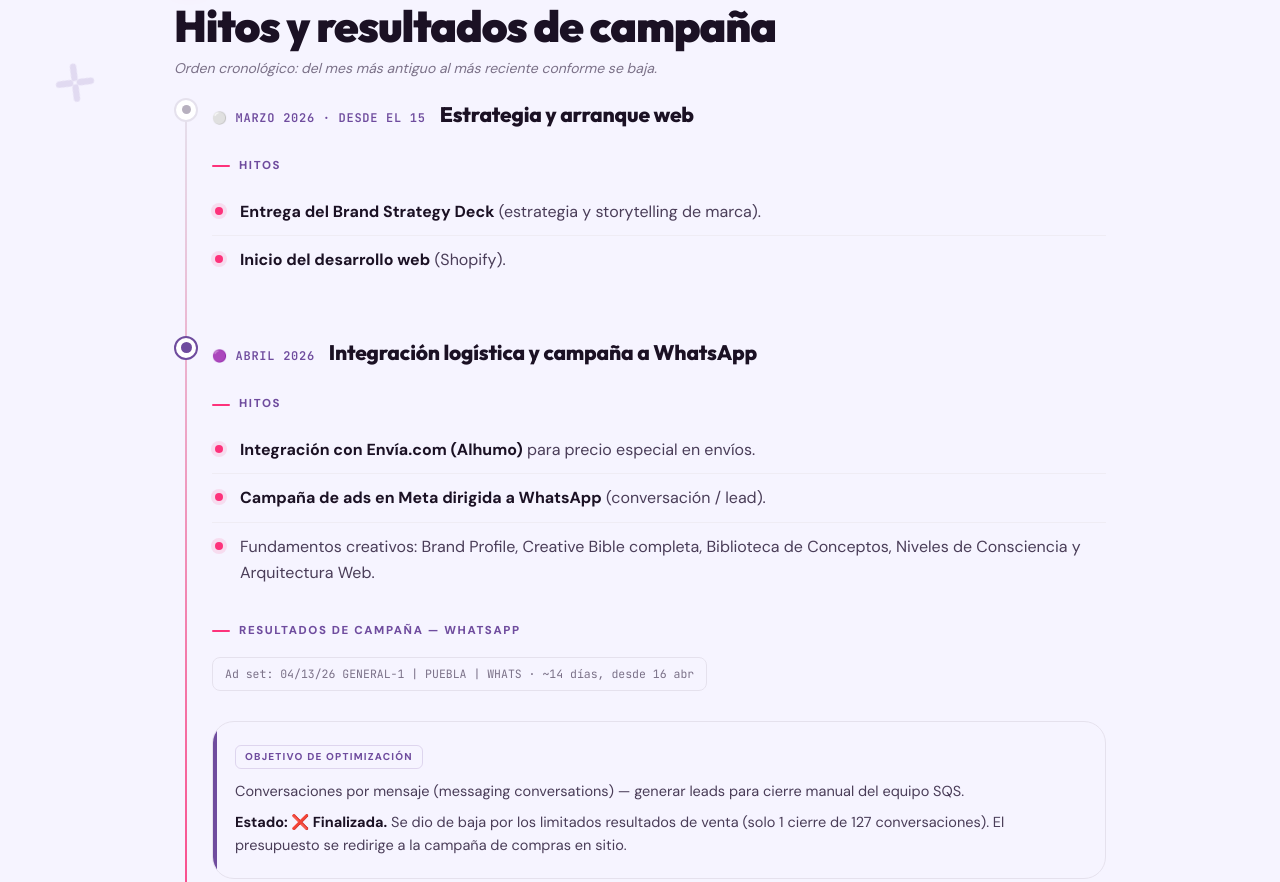
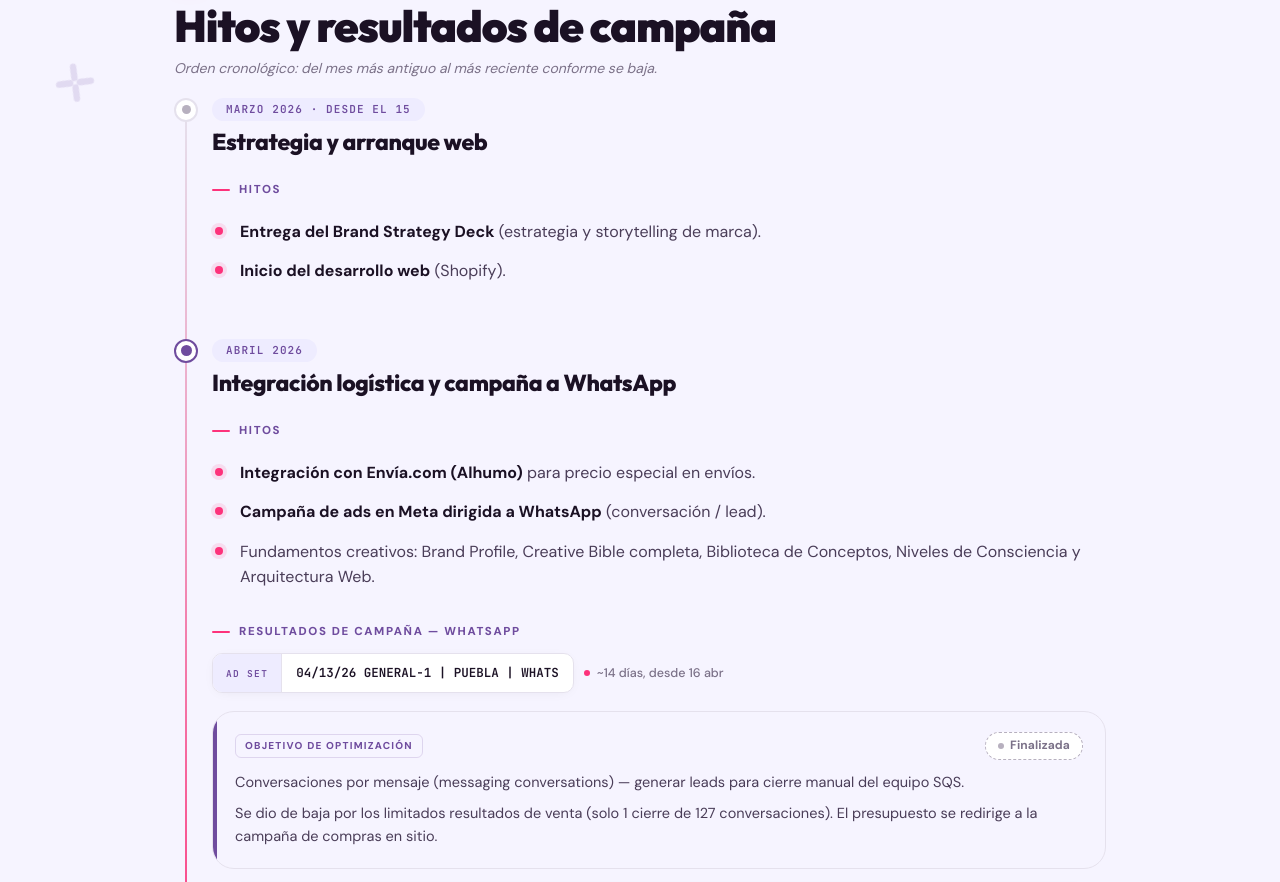
Before and after one commit to vgiorgana34/rpt-sqs-m3k9, a plain HTML site: page index.html in a window 1280 px wide. Shown: the part 3323-4205 px from the top of the page. Drawn offline with Linux system fonts and the light colour scheme.

Commit message:
Refinar legibilidad del timeline (handoff Claude Design)
- Fecha como pill apilado sobre el título (jerarquía de dos niveles)
- Quitar emojis duplicados de mes (el nodo de la línea ya codifica la fase)
- Viñetas sin líneas divisorias (espaciado en vez de textura de tabla)
- Chip Ad set como barra etiquetada (AD SET + ID + descriptor con punto)
- Estado del callout WhatsApp como badge Finalizada en fila de encabezado

```diff
--- a/index.html
+++ b/index.html
@@ -253,6 +253,9 @@ tbody tr:hover{background:var(--surface-softer)}
 .callout .tag{display:inline-block;font-size:10px;font-weight:800;letter-spacing:.12em;
   text-transform:uppercase;color:var(--primary);border:1px solid var(--outline-primary);
   border-radius:6px;padding:3px 9px;margin-bottom:11px}
+.callout__head{display:flex;align-items:center;justify-content:space-between;gap:12px;
+  flex-wrap:wrap;margin-bottom:11px}
+.callout__head .tag{margin-bottom:0}
 .callout p{margin:0 0 8px;font-size:14.5px;color:var(--on-surface-70)}
 .callout p:last-child{margin:0}
 .callout--warn{background:linear-gradient(90deg,rgba(253,50,123,.07),rgba(253,50,123,.02))}
@@ -275,13 +278,27 @@ tbody tr:hover{background:var(--surface-softer)}
 .tl-node.n-may{border-color:var(--highlight)}
 .tl-node.n-jun i{width:11px;height:11px;background:var(--accent)}
 .tl-node.n-jun{border-color:var(--accent);box-shadow:0 0 0 4px rgba(253,50,123,.14)}
-.tl-head{display:flex;align-items:baseline;gap:14px;flex-wrap:wrap;margin-bottom:2px}
-.tl-month{font-family:'JetBrains Mono',monospace;font-size:12px;font-weight:600;letter-spacing:.06em;
-  text-transform:uppercase;color:var(--primary)}
-.tl-title{font-family:'Outfit';font-size:21px;font-weight:800;color:var(--on-surface);letter-spacing:-.01em;margin:0}
-.adset{font-family:'JetBrains Mono',monospace;font-size:11.5px;color:var(--on-surface-50);
-  background:var(--surface-softer);border:1px solid var(--outline);border-radius:8px;
-  padding:7px 12px;display:inline-block;margin:4px 0 14px}
+.tl-head{display:flex;flex-direction:column;align-items:flex-start;gap:8px;margin-bottom:6px}
+.tl-month{font-family:'JetBrains Mono',monospace;font-size:11px;font-weight:600;letter-spacing:.1em;
+  text-transform:uppercase;color:var(--primary);background:var(--surface-soft);
+  border-radius:var(--r-full);padding:6px 14px;line-height:1}
+.tl-title{font-family:'Outfit';font-size:23px;font-weight:800;color:var(--on-surface);
+  letter-spacing:-.015em;margin:0;line-height:1.15;text-wrap:balance}
+/* timeline bullets: spacing over hairlines for a cleaner read */
+.timeline ul.clean{margin-bottom:4px}
+.timeline ul.clean>li{border-bottom:none;padding:7px 0 7px 28px}
+.timeline ul.clean>li::before{top:15px}
+.adset{display:flex;align-items:center;flex-wrap:wrap;gap:10px;margin:6px 0 18px}
+.adset__id{display:inline-flex;align-items:stretch;border:1px solid var(--outline);
+  border-radius:10px;overflow:hidden;background:var(--surface);box-shadow:var(--sh-card)}
+.adset__k{font-family:'JetBrains Mono',monospace;font-size:9.5px;font-weight:700;letter-spacing:.14em;
+  text-transform:uppercase;color:var(--primary);background:var(--surface-soft);
+  padding:0 13px;display:flex;align-items:center;border-right:1px solid var(--outline)}
+.adset__v{font-family:'JetBrains Mono',monospace;font-size:12.5px;font-weight:600;
+  color:var(--on-surface);padding:9px 14px}
+.adset__d{font-family:'DM Sans';font-size:12.5px;font-weight:500;color:var(--on-surface-50);
+  display:inline-flex;align-items:center;gap:7px}
+.adset__d::before{content:"";width:6px;height:6px;border-radius:50%;background:var(--accent);flex-shrink:0}
 
 /* ============ SCENARIOS ============ */
 .scenwrap{border-radius:var(--r-lg);overflow:hidden;box-shadow:var(--sh-card);
@@ -591,7 +608,7 @@ table.scen tbody tr:last-child td{border-bottom:none}
       <!-- Marzo -->
       <div class="tl-item reveal">
         <div class="tl-node n-mar"><i></i></div>
-        <div class="tl-head"><span class="tl-month">⚪ Marzo 2026 · desde el 15</span><h3 class="tl-title">Estrategia y arranque web</h3></div>
+        <div class="tl-head"><span class="tl-month">Marzo 2026 · desde el 15</span><h3 class="tl-title">Estrategia y arranque web</h3></div>
         <h4>Hitos</h4>
         <ul class="clean">
           <li><strong>Entrega del Brand Strategy Deck</strong> (estrategia y storytelling de marca).</li>
@@ -602,7 +619,7 @@ table.scen tbody tr:last-child td{border-bottom:none}
       <!-- Abril -->
       <div class="tl-item reveal">
         <div class="tl-node n-abr"><i></i></div>
-        <div class="tl-head"><span class="tl-month">🟣 Abril 2026</span><h3 class="tl-title">Integración logística y campaña a WhatsApp</h3></div>
+        <div class="tl-head"><span class="tl-month">Abril 2026</span><h3 class="tl-title">Integración logística y campaña a WhatsApp</h3></div>
         <h4>Hitos</h4>
         <ul class="clean">
           <li><strong>Integración con Envía.com (Alhumo)</strong> para precio especial en envíos.</li>
@@ -611,12 +628,15 @@ table.scen tbody tr:last-child td{border-bottom:none}
         </ul>
 
         <h4>Resultados de campaña — WhatsApp</h4>
-        <div class="adset">Ad set: 04/13/26 GENERAL-1 | PUEBLA | WHATS · ~14 días, desde 16 abr</div>
+        <div class="adset"><span class="adset__id"><span class="adset__k">Ad set</span><span class="adset__v">04/13/26 GENERAL-1 | PUEBLA | WHATS</span></span><span class="adset__d">~14 días, desde 16 abr</span></div>
 
         <div class="callout">
-          <span class="tag">Objetivo de optimización</span>
+          <div class="callout__head">
+            <span class="tag">Objetivo de optimización</span>
+            <span class="badge badge--drop"><i></i>Finalizada</span>
+          </div>
           <p>Conversaciones por mensaje (messaging conversations) — generar leads para cierre manual del equipo SQS.</p>
-          <p><strong>Estado: ❌ Finalizada.</strong> Se dio de baja por los limitados resultados de venta (solo 1 cierre de 127 conversaciones). El presupuesto se redirige a la campaña de compras en sitio.</p>
+          <p>Se dio de baja por los limitados resultados de venta (solo 1 cierre de 127 conversaciones). El presupuesto se redirige a la campaña de compras en sitio.</p>
         </div>
 
         <div class="tablewrap">
@@ -642,7 +662,7 @@ table.scen tbody tr:last-child td{border-bottom:none}
       <!-- Mayo -->
       <div class="tl-item reveal">
         <div class="tl-node n-may"><i></i></div>
-        <div class="tl-head"><span class="tl-month">🔵 Mayo 2026</span><h3 class="tl-title">Cierre de Shopify y campaña de compras</h3></div>
+        <div class="tl-head"><span class="tl-month">Mayo 2026</span><h3 class="tl-title">Cierre de Shopify y campaña de compras</h3></div>
         <h4>Hitos</h4>
         <ul class="clean">
           <li><strong>Finalización del sitio en Shopify</strong> (tienda lista para conversión).</li>
@@ -650,7 +670,7 @@ table.scen tbody tr:last-child td{border-bottom:none}
         </ul>
 
         <h4>Resultados de campaña — Compras en sitio</h4>
-        <div class="adset">Ad set: 05/20/26 GENERAL-1 | MEX | SHOPIFY · activa, datos acumulados desde 20 may</div>
+        <div class="adset"><span class="adset__id"><span class="adset__k">Ad set</span><span class="adset__v">05/20/26 GENERAL-1 | MEX | SHOPIFY</span></span><span class="adset__d">activa, datos acumulados desde 20 may</span></div>
 
         <div class="callout">
           <span class="tag">Objetivo de optimización</span>
@@ -682,7 +702,7 @@ table.scen tbody tr:last-child td{border-bottom:none}
       <!-- Junio -->
       <div class="tl-item reveal">
         <div class="tl-node n-jun"><i></i></div>
-        <div class="tl-head"><span class="tl-month">🟢 Junio 2026</span><h3 class="tl-title">Producción de creativos</h3></div>
+        <div class="tl-head"><span class="tl-month">Junio 2026</span><h3 class="tl-title">Producción de creativos</h3></div>
         <h4>Hitos</h4>
         <ul class="clean">
           <li>Pipeline de producción de anuncios por concepto (AMA, Producto-Callouts, Identidad-Callout).</li>
```
